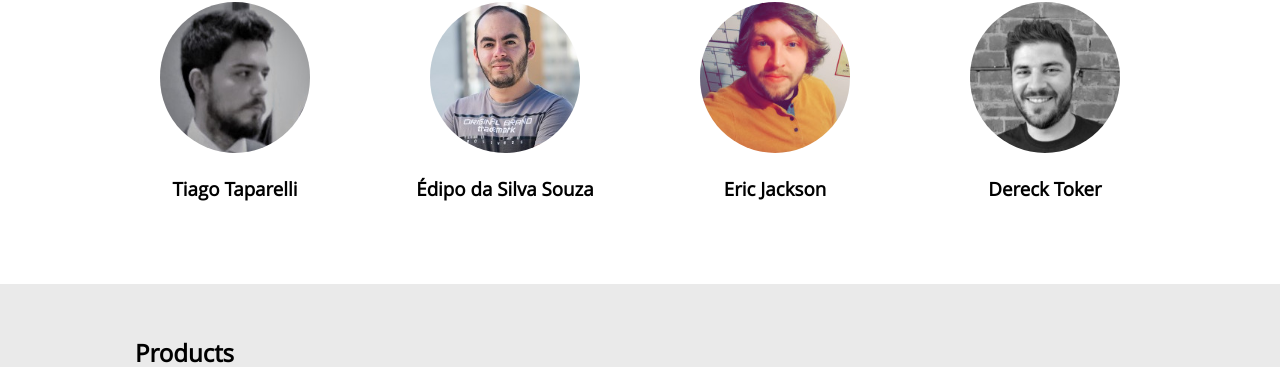
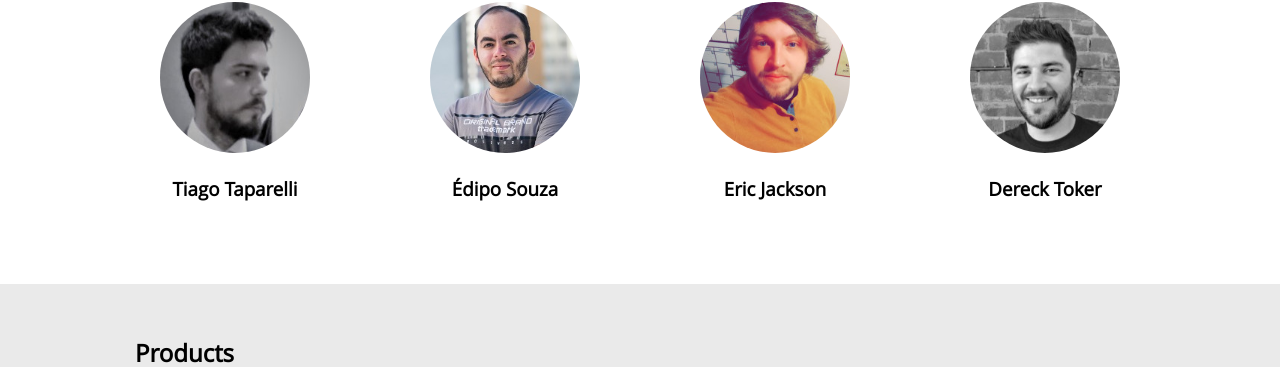
Before and after one commit to HearthSim/hearthsim.net, a Jekyll site: the page built from index.html, in a window 1280 px wide. Shown: the part 905-1272 px from the top of the page. Built offline with Jekyll 4.4.1, drawn with Linux system fonts in a browser that asks for light colours.

Commit message:
Update member name with first and last name pattern

```diff
--- a/index.html
+++ b/index.html
@@ -61,9 +61,9 @@ title: HearthSim, LLC — Games tooling and eSports analytics
 			<div class="member">
 				<div class="card">
 					<figure>
-						<img src="static/edipo.jpg" alt="Édipo da Silva Souza" />
+						<img src="static/edipo.jpg" alt="Édipo Souza" />
 					</figure>
-					<h3>Édipo da Silva Souza</h3>
+					<h3>Édipo Souza</h3>
 				</div>
 			</div>
 			<div class="member">
```
